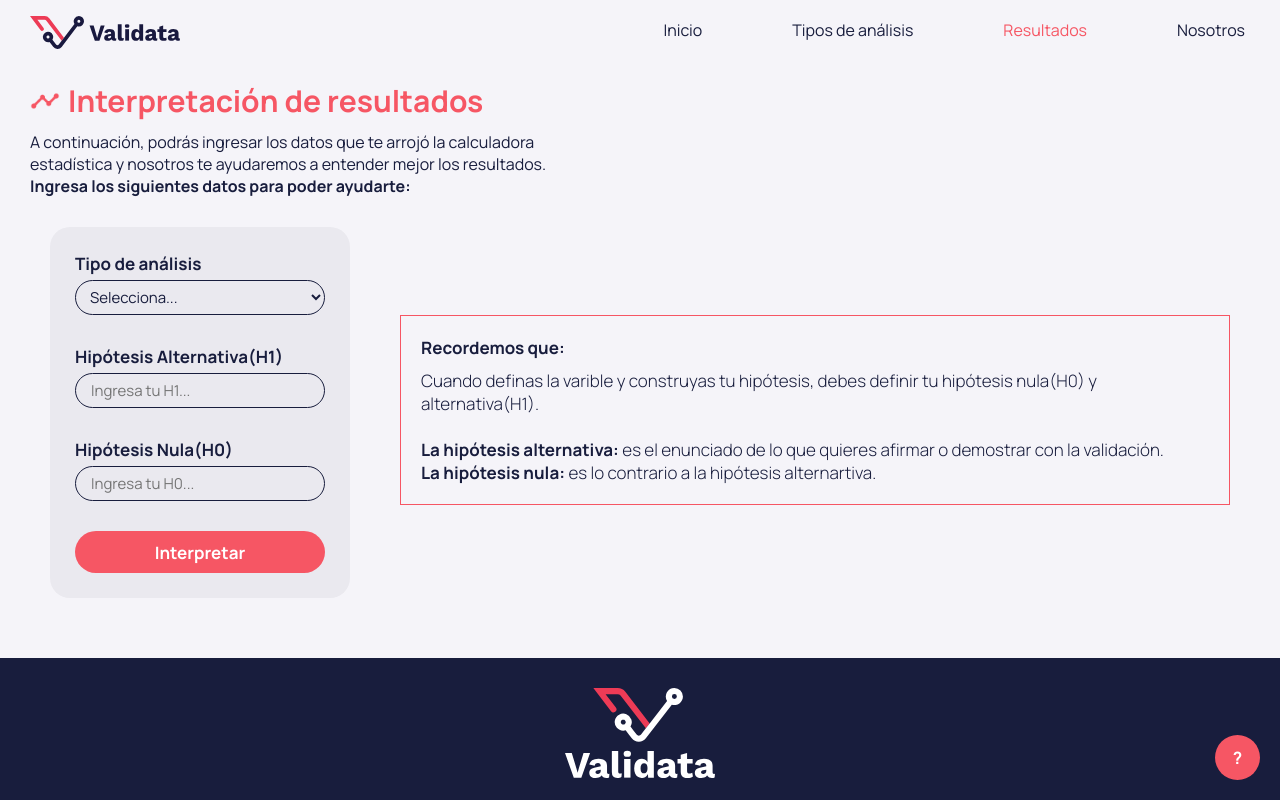
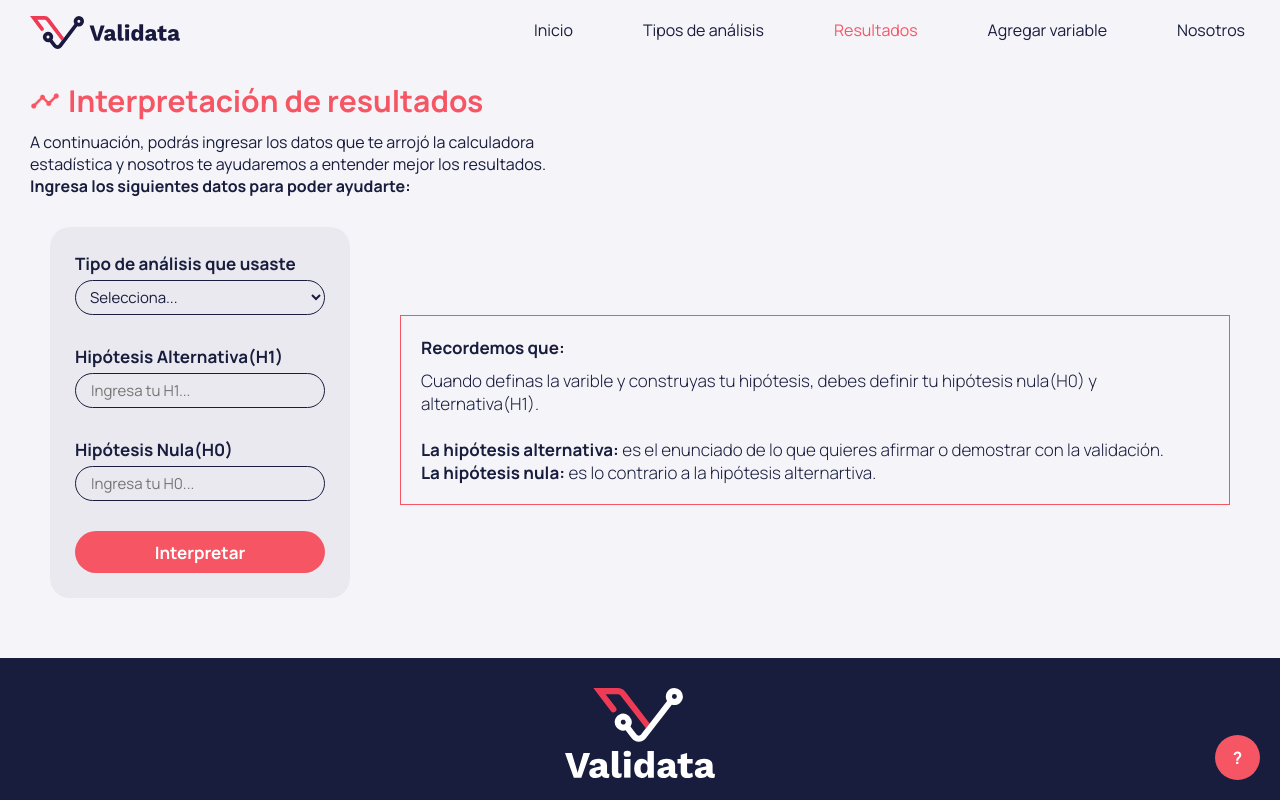
Before and after one commit to nataliaortizvi/pdg, a Vue app: page /interpretation in a window 1280 px wide. Shown: the top 800 px of the page. Built offline with nearby package versions, Linux system fonts and the light colour scheme; no server answers; the database is empty.

Commit message:
little things

```diff
--- a/src/App.vue
+++ b/src/App.vue
@@ -84,6 +84,14 @@ export default {
         class="link"
         class-active="active"
         >Resultados</RouterLink
+      >
+
+      <RouterLink
+        to="/form"
+        id="linkss"
+        class="link"
+        class-active="active"
+        >Agregar variable</RouterLink
       >
       <RouterLink to="/nosotros" id="linkss" class="link" class-active="active"
         >Nosotros</RouterLink
@@ -204,7 +212,7 @@ export default {
 }
 .navFull {
   .link {
-    margin-left: 80px;
+    margin-left: 60px;
     color: $MainColorBlue;
     position: relative;
     padding: 5px;
--- a/src/stores/tiposAnalisis.js
+++ b/src/stores/tiposAnalisis.js
@@ -12,7 +12,7 @@ export const useAnalisisStore = defineStore("analisis", {
                         what: 'Una prueba T es una prueba estadística que compara los promedios y las desviaciones estándar de dos grupos relacionados para determinar si existe una diferencia significativa entre los dos grupos. Una diferencia significativa ocurre cuando es poco probable que las diferencias entre los grupos se deban a un error de muestreo o al azar.',
                         how: [
                             {
-                                info: '1. Ingresa los datos de cada grupo para la prueba T y asi poder calcular la media que tiene cada grupo',
+                                info: '1. Ingresa a la calculadora y agrega los datos de cada grupo para la prueba T y asi poder calcular la media que tiene cada grupo',
                             },
                             {
                                 info: '2. Haz clic en CALCULAR AHORA y observa los resultados',
@@ -29,7 +29,7 @@ export const useAnalisisStore = defineStore("analisis", {
                         what: 'Una prueba T es una prueba estadística que compara los promedios y las desviaciones estándar de dos grupos independientes para determinar si existe una diferencia significativa entre los dos grupos. Una diferencia significativa ocurre cuando es poco probable que las diferencias entre los grupos se deban a un error de muestreo o al azar.',
                         how: [
                             {
-                                info: '1. Ingresa los datos de cada grupo para la prueba T y asi poder calcular la media que tiene cada grupo',
+                                info: '1. Ingresa a la calculadora y agrega los datos de cada grupo para la prueba T y asi poder calcular la media que tiene cada grupo',
                             },
                             {
                                 info: '2. Haz clic en CALCULAR AHORA y observa los resultados',
@@ -46,7 +46,7 @@ export const useAnalisisStore = defineStore("analisis", {
                         what: 'Se utiliza una prueba ANOVA para comparar las medias de tres o más muestras independientes simultáneamente.',
                         how: [
                             {
-                                info: '1. Ingresa los valores de hasta cinco grupos en los cuadros de texto de la calculadora',
+                                info: '1. Ingresa a la calculadora y agrega los valores de hasta cinco grupos en los cuadros de texto de la calculadora',
                             },
                             {
                                 info: '2. Seleccione su nivel de confianza',
@@ -68,7 +68,7 @@ export const useAnalisisStore = defineStore("analisis", {
                         what: 'El coeficiente de correlación(r) de Pearson se usa para medir la fuerza de asociación entre dos variables cuantitativas, donde el valor (r) = 1 significa una correlación positiva perfecta, el valor (r) = -1 significa una correlación negativa perfecta y el valor (r) = 0 significa que no hay correlación existente entre las variables. Las variables deben de ser ambas métricas, en caso de no serlo, se debe hacer una prueba Spearman.',
                         how: [
                             {
-                                info: '1. Para comenzar, debes agregar sus datos a los cuadros de texto a continuación.',
+                                info: '1. Ingresa a la calculadora y agrega los datos a los cuadros de texto de la calculadora.',
                             },
                             {
                                 info: '2. Cuando tus datos estén en su lugar y estés listo para hacer el cálculo, simplemente presiona el botón "Calcular"',
@@ -91,7 +91,7 @@ export const useAnalisisStore = defineStore("analisis", {
                         what: 'El coeficiente de correlación de rangos(r) Spearman es una prueba utilizada para medir la fuerza de asociación entre dos variables, donde el valor (r) = 1 significa una correlación positiva perfecta, el valor (r) = -1 significa una correlación negativa perfecta y el valor (r) = 0 significa que no hay correlación existente entre las variables. En esta prueba las variables pueden ser métricas y tambíen no métricas.',
                         how: [
                             {
-                                info: '1. Para comenzar, debes agregar sus datos a los cuadros de texto a continuación.',
+                                info: '1. Ingresa a la calculadora y agrega los datos a los cuadros de texto de la calculadora.',
                             },
                             {
                                 info: '2. Cuando tus datos estén en su lugar y estés listo para hacer el cálculo, simplemente presiona el botón "Calcular"',
--- a/src/views/AboutUsView.vue
+++ b/src/views/AboutUsView.vue
@@ -14,7 +14,8 @@
           <strong class="strongName">Validata,</strong>
           una plataforma pensada para que las personas que trabajan en el campo
           creativo pueda realizar validaciones de tipo cualitativo, utilizando
-          herramientas estadísticas.
+          herramientas estadísticas sencilla de comprender y que además te guía
+          para que comprender el proceso.
         </p>
         <p class="containerAbout__text">
           <strong class="strongName">Validata</strong> cuenta con dos momentos
--- a/src/views/InterpretationView.vue
+++ b/src/views/InterpretationView.vue
@@ -188,7 +188,7 @@ export default {
       <div class="dataInputs" v-if="!this.conclusion">
         <div class="theInput">
           <label class="titlesStyle --blue --bodyTextSmall"
-            >Tipo de análisis</label
+            >Tipo de análisis que usaste</label
           >
           <select
             class="input --short"
```
